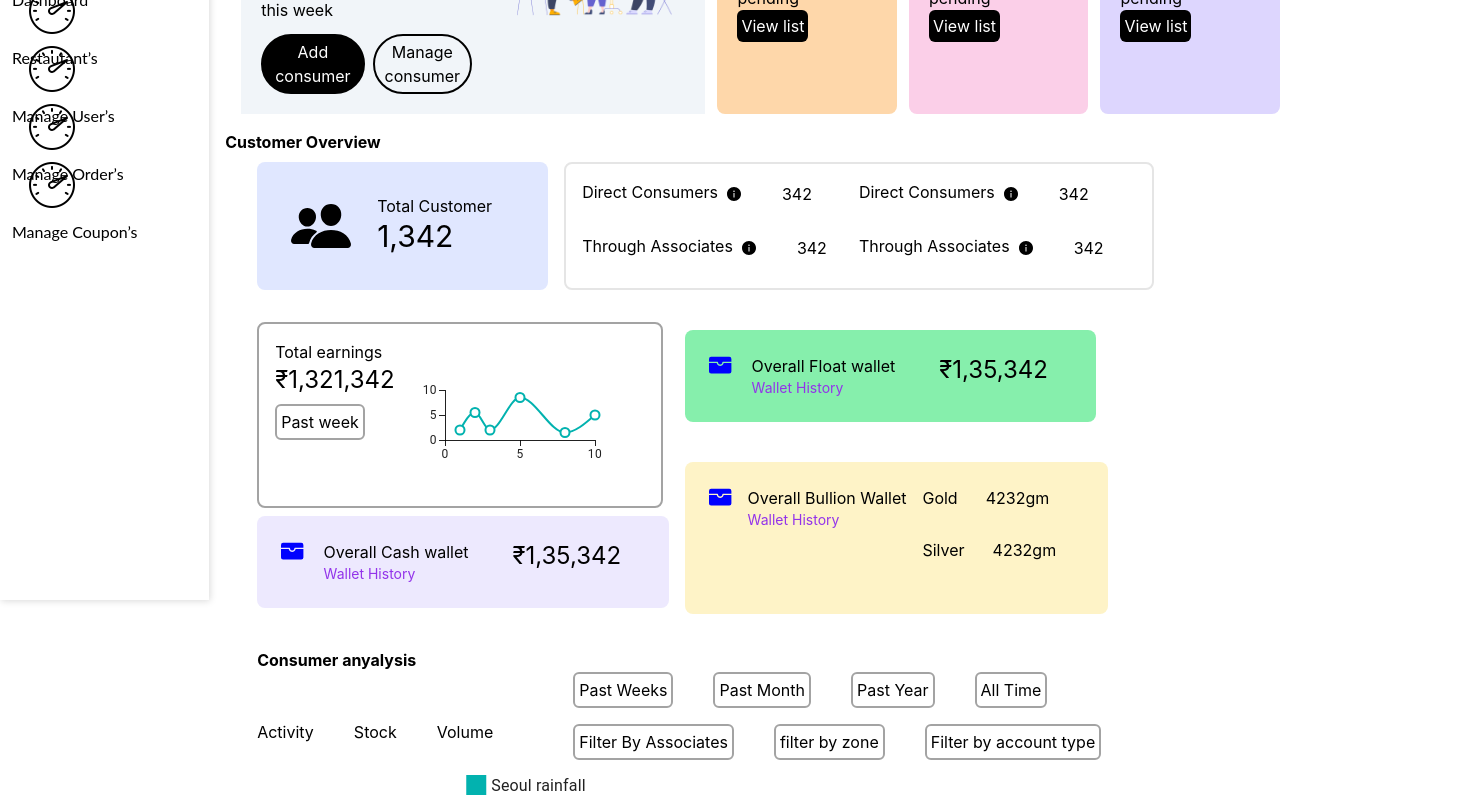
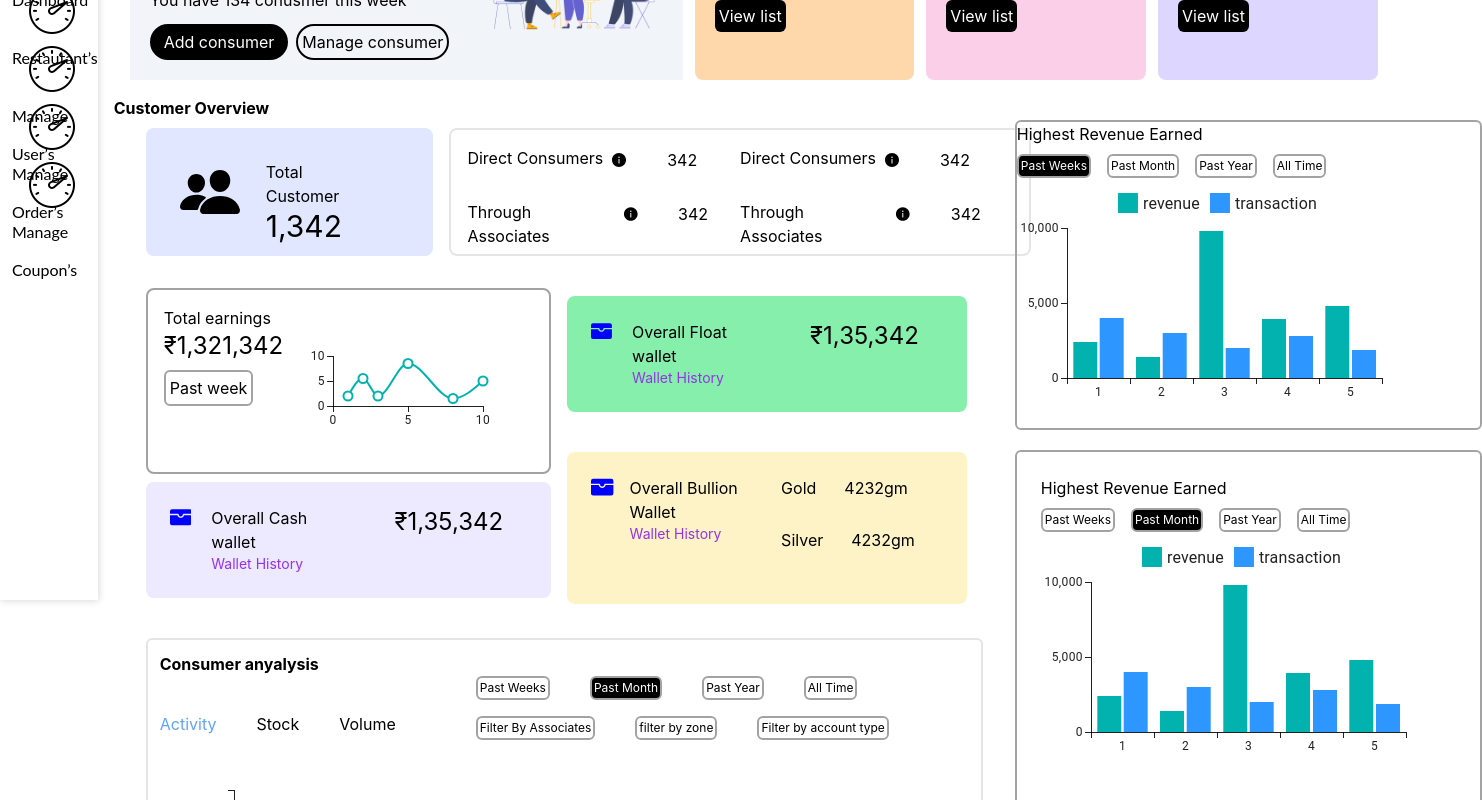
Before and after one commit to Ayushz19/zintlr, a React (Create React App) app: page / in a window 1280 px wide. Shown: the part 200-1000 px from the top of the page, 1482 px wide, since content can reach past the window. Built offline with nearby package versions, Linux system fonts and the light colour scheme.

Commit message:
1st page almost done

```diff
--- a/src/Components/Page1.js
+++ b/src/Components/Page1.js
@@ -4,50 +4,44 @@ import money from "./money.png";
 import graph from "./graph.png";
 import working from "./working.png";
 import { LineChart } from "@mui/x-charts/LineChart";
-import { BarChart } from '@mui/x-charts/BarChart';
+import { BarChart } from "@mui/x-charts/BarChart";
+
+const uData = [4000, 3000, 2000, 2780, 1890, 2390];
+const pData = [2400, 1398, 9800, 3908, 4800, 3800];
+const xLabels = ["1", "2", "3", "4", "5"];
 
 const chartSetting = {
   xAxis: [
     {
-        label: 'number of consumer',
+      label: "number of consumer",
     },
   ],
   width: 500,
   height: 400,
 };
 const dataset = [
-
-
-
-
-
   {
     london: 60,
     paris: 63,
     newYork: 103,
     seoul: 144,
-      month: 'very active',
+    month: "very active",
   },
   {
     london: 59,
     paris: 60,
     newYork: 105,
     seoul: 319,
-      month: 'moderately active',
+    month: "moderately active",
   },
   {
     london: 65,
     paris: 60,
     newYork: 106,
     seoul: 249,
-      month: 'least active',
+    month: "least active",
   },
-
-
-
 ];
-
-  const valueFormatter = (value: number) => `${value}mm`;
 
 const Page1 = () => {
   return (
@@ -55,7 +49,7 @@ const Page1 = () => {
       <div className="box-1">
         <div className="left">
           <input
-            className="rounded-md px-8 ms-8"
+            className="rounded-md px-8 ms-8 border-neutral-200 p-3 border-2"
             type="text"
             placeholder="Search here"
           />
@@ -288,39 +282,51 @@ const Page1 = () => {
                 </div>
               </div>
             </div>
-            <div className="anyalysis mb-8">
+            <div className="anyalysis mb-8 border-neutral-200 p-3 border-2 rounded-md">
               <div className="mt-0">
-                <h3 className="font-bold">Consumer anyalysis</h3>
+                <h3 className="font-bold ">Consumer anyalysis</h3>
                 <div className="left flex">
                   <div className="activity flex gap-10 mt-8">
-                    <button className="">Activity</button>
+                    <button className="underline-offset-4 text-blue-400">Activity</button>
                     <button className="">Stock</button>
                     <button className="">Volume</button>
                   </div>
                   <div className="right flex flex-col mx-20 gap-4">
                     <div className="weeks gap-10 flex">
-                      <button className=" border-neutral-400 border-2 rounded-md p-[4px]">Past Weeks</button>
-                      <button className=" border-neutral-400 border-2 rounded-md p-[4px]">Past Month</button>
-                      <button className="border-neutral-400 border-2 rounded-md p-[4px]">Past Year</button>
-                      <button className="border-neutral-400 border-2 rounded-md p-[4px]">All Time</button>
+                      <button className=" border-neutral-400 border-2 rounded-md  p-[2px] text-xs whitespace-nowrap  ">
+                        Past Weeks
+                      </button>
+                      <button className=" border-neutral-400 border-2 rounded-md  whitespace-nowrap p-[2px] text-xs bg-black text-white ">
+                        Past Month
+                      </button>
+                      <button className="border-neutral-400 border-2 rounded-md whitespace-nowrap p-[2px] text-xs">
+                        Past Year
+                      </button>
+                      <button className="border-neutral-400 border-2 rounded-md whitespace-nowrap p-[2px] text-xs">
+                        All Time
+                      </button>
                     </div>
                     <div className="">
                       <div className="zones flex gap-10">
-                        <button className="border-neutral-400 border-2 rounded-md p-[4px]">Filter By Associates</button>
-                        <button className="border-neutral-400 border-2 rounded-md p-[4px]">filter by zone</button>
-                        <button className="border-neutral-400 border-2 rounded-md p-[4px]">Filter by account type</button>
-
+                        <button className="border-neutral-400 border-2 rounded-md whitespace-nowrap p-[2px] text-xs underline-offset-1">
+                          Filter By Associates
+                        </button>
+                        <button className="border-neutral-400 border-2 rounded-md whitespace-nowrap p-[2px] text-xs">
+                          filter by zone
+                        </button>
+                        <button className="border-neutral-400 border-2 rounded-md whitespace-nowrap p-[2px] text-xs">
+                          Filter by account type
+                        </button>
                       </div>
                     </div>
                   </div>
-
                 </div>
               </div>
               <div className="mx-6">
                 <BarChart
                   dataset={dataset}
-      yAxis={[{ scaleType: 'band', dataKey: 'month' }]}
-      series={[{ dataKey: 'seoul', label: 'Seoul rainfall', valueFormatter }]}
+                  yAxis={[{ scaleType: "band", dataKey: "month" }]}
+                  series={[{ dataKey: "seoul" }]}
                   layout="horizontal"
                   {...chartSetting}
                 />
@@ -329,7 +335,60 @@ const Page1 = () => {
           </div>
         </div>
 
-        <div className="right-side"></div>
+        <div className="right-side mt-10 ">
+          <div className="bar-chart  border-neutral-400 border-2 rounded-md  ">
+            <h3>Highest Revenue Earned</h3>
+            <div className="bar-btns flex gap-4 mt-2">
+              <button className=" border-neutral-400 border-2 rounded-md p-[2px] text-xs bg-black text-white">
+                Past Weeks
+              </button>
+              <button className=" border-neutral-400 border-2 rounded-md p-[2px] text-xs">
+                Past Month
+              </button>
+              <button className="border-neutral-400 border-2 rounded-md p-[2px] text-xs">
+                Past Year
+              </button>
+              <button className="border-neutral-400 border-2 rounded-md p-[2px] text-xs">
+                All Time
+              </button>
+            </div>
+            <BarChart
+              width={415}
+              height={250}
+              series={[
+                { data: pData, label: "revenue", id: "pvId" },
+                { data: uData, label: "transaction ", id: "uvId" },
+              ]}
+              xAxis={[{ data: xLabels, scaleType: "band" }]}
+            />
+          </div>
+          <div className="bar-chart  border-neutral-400 border-2 rounded-md mt-5 p-6">
+            <h3>Highest Revenue Earned</h3>
+            <div className="bar-btns flex gap-4 mt-2">
+              <button className=" border-neutral-400 border-2 rounded-md p-[2px] text-xs">
+                Past Weeks
+              </button>
+              <button className=" border-neutral-400 border-2 rounded-md p-[2px] text-xs bg-black text-white">
+                Past Month
+              </button>
+              <button className="border-neutral-400 border-2 rounded-md p-[2px] text-xs">
+                Past Year
+              </button>
+              <button className="border-neutral-400 border-2 rounded-md p-[2px] text-xs">
+                All Time
+              </button>
+            </div>
+            <BarChart
+              width={415}
+              height={250}
+              series={[
+                { data: pData, label: "revenue", id: "pvId" },
+                { data: uData, label: "transaction ", id: "uvId" },
+              ]}
+              xAxis={[{ data: xLabels, scaleType: "band" }]}
+            />
+          </div>
+        </div>
       </div>
     </div>
   );
```
Lines whose indentation alone changed are shown as unchanged.
